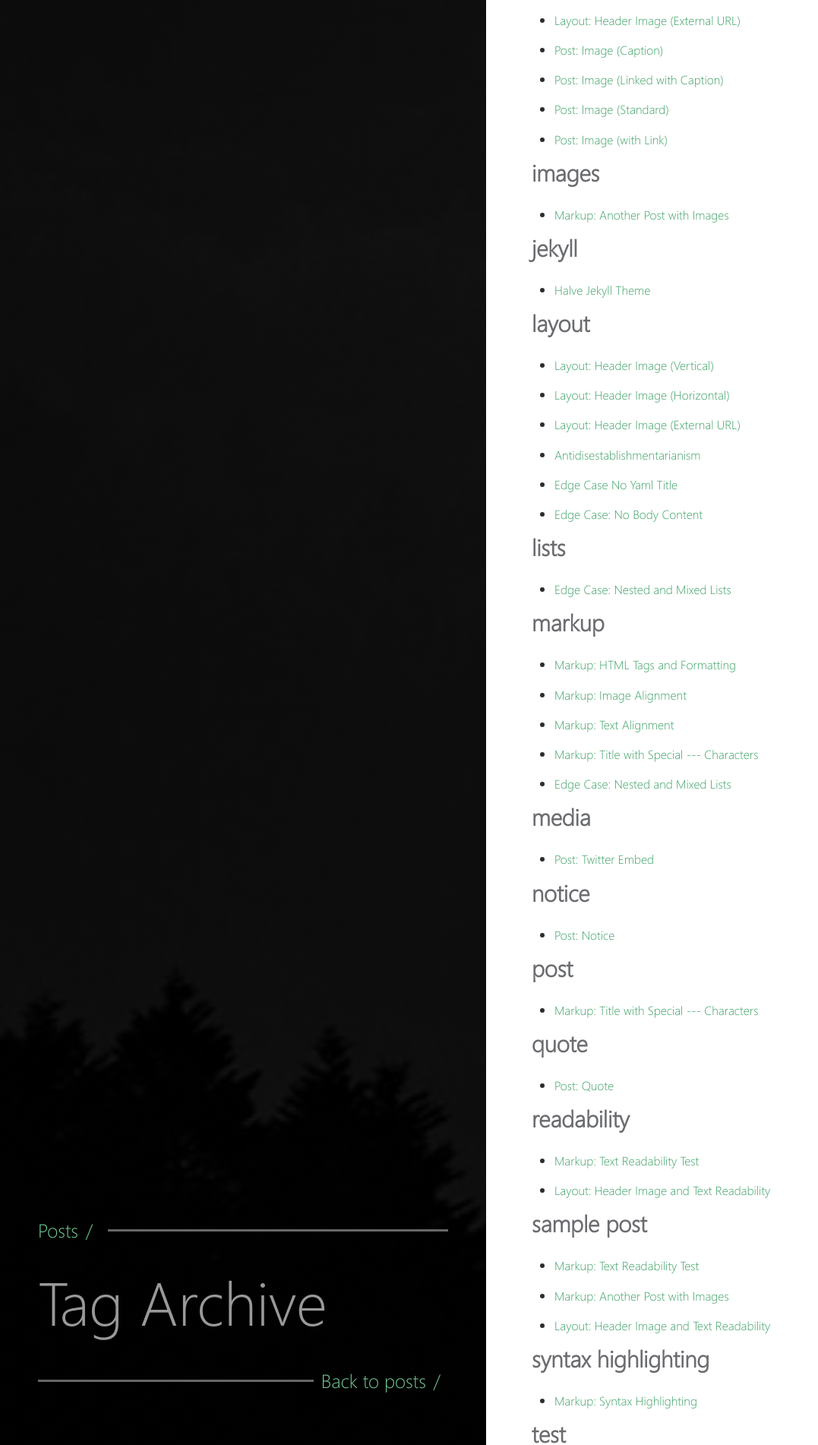
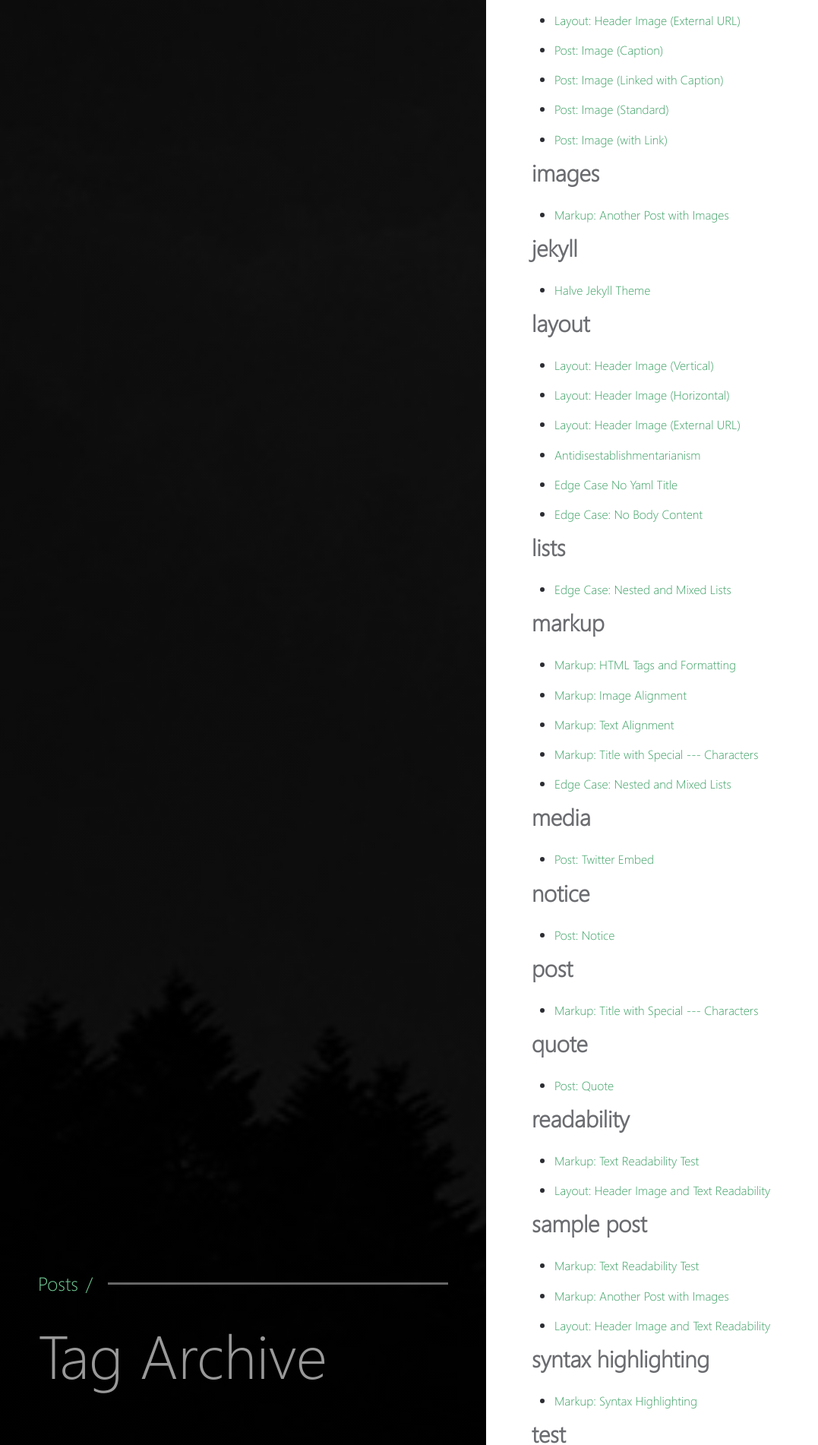
Before and after one commit to raginidua/raginidua.github.io, a Jekyll site: the page built from _pages/tags.md, in a window 1280 px wide. Shown: the part 3098-5000 px from the top of the page at 76% size, without its empty margins (0-1077 px from the left). Built offline with Jekyll 4.4.1, drawn with Linux system fonts in a browser that asks for light colours.

Commit message:
tried to delete posts link

```diff
--- a/_layouts/page.html
+++ b/_layouts/page.html
@@ -20,7 +20,7 @@ layout: compress
               {% endunless %}
             {% endfor %}
           </ul>
-          <div class="section-line reverse"><a href="{{ site.url}}/posts">Back to posts</a> <em>/</em></div>
+          <!-- <div class="section-line reverse"><a href="{{ site.url}}/posts">Back to posts</a> <em>/</em></div> -->
         </div>
       </div>
     </div>
```
